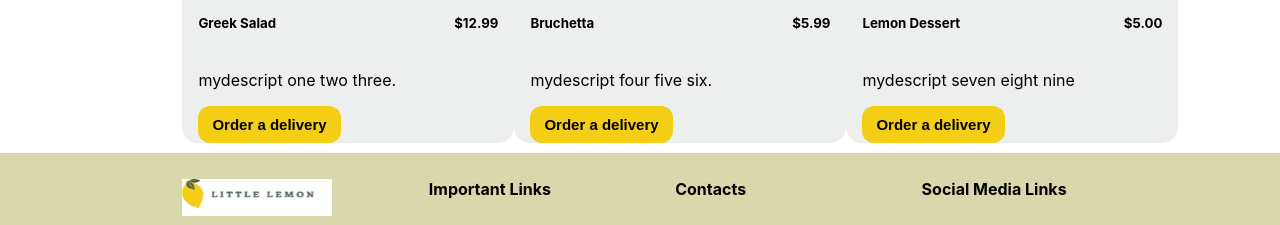
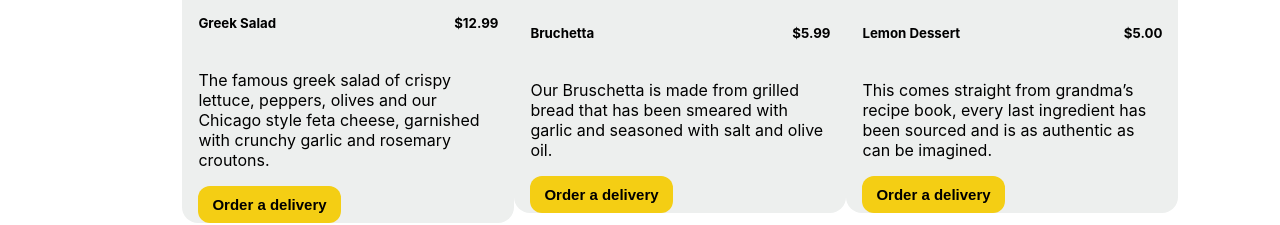
Before and after one commit to Kabir1112918/meta-frontend-capstone-project, a React (Create React App) app: page / in a window 1280 px wide. Shown: the part 873-1098 px from the top of the page. Built offline with nearby package versions, Linux system fonts and the light colour scheme.

Commit message:
food item description

```diff
--- a/src/components/Menu.js
+++ b/src/components/Menu.js
@@ -8,17 +8,17 @@
     const [food, setfood] = useState([
         {name:'Greek Salad',
          price:'$12.99',
-         description:'mydescript one two three.',
+         description:'The famous greek salad of crispy lettuce, peppers, olives and our Chicago style feta cheese, garnished with crunchy garlic and rosemary croutons. ',
          imageAltText: 'Greek Salad',
         },
         {name:'Bruchetta',
          price:'$5.99',
-         description:'mydescript four five six.',
+         description:'Our Bruschetta is made from grilled bread that has been smeared with garlic and seasoned with salt and olive oil. ',
          imageAltText: 'Bruchetta',
         },
         {name:'Lemon Dessert',
          price:'$5.00',
-         description:'mydescript seven eight nine',
+         description:'This comes straight from grandma’s recipe book, every last ingredient has been sourced and is as authentic as can be imagined.',
          imageAltText: 'Lemon Dessert',
         },
     ])
```
